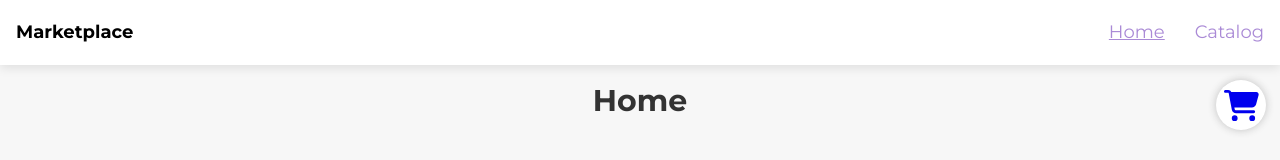
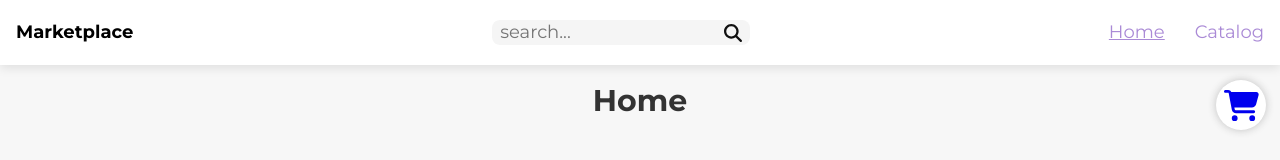
Before and after one commit to stasfr/marketplace, a Vue app: page / in a window 1280 px wide. Shown: the top 160 px of the page. Built offline with nearby package versions, Linux system fonts and the light colour scheme.

Commit message:
added search in header

```diff
--- a/src/assets/styles/common/navbar.scss
+++ b/src/assets/styles/common/navbar.scss
@@ -18,6 +18,24 @@
 .navbar-logo {
   color: $g-999;
   font-weight: 700;
+}
+
+.navbar-search {
+  height: 50%;
+  padding: 0 $padding;
+  background-color: $primary-color;
+  border-radius: $radius * 2;
+  display: flex;
+  align-items: center;
+  &__input {
+    all: unset;
+  }
+  &__btn {
+    all: unset;
+    margin-left: $margin;
+    display: flex;
+    align-items: center;
+  }
 }
 
 .navbar-list {
--- a/src/assets/styles/utils/vars.scss
+++ b/src/assets/styles/utils/vars.scss
@@ -24,7 +24,7 @@ $g-999  : #000000;
 
 // Main color
 $default-color           : #ffffff;
-$primary-color           : #4468e0;
+$primary-color           : #f5f5f5;
 $success-color           : #26de81;
 $danger-color            : #fc5c65;
 $warning-color           : #fed330;
--- a/src/components/v-header.vue
+++ b/src/components/v-header.vue
@@ -3,6 +3,10 @@
     <div class="container">
       <div class="navbar-content">
         <router-link class="navbar-logo" to="/">{{ title }}</router-link>
+        <div class="navbar-search">
+          <input class="navbar-search__input" type="text" placeholder="search...">
+          <button class="navbar-search__btn" @click="search"><font-awesome-icon icon="fa-solid fa-search" /></button>
+        </div>
         <ul class="navbar-list">
           <li class="navbar-item" v-for="link in links" :key="link.alias">
             <router-link class="navbar-link" :to="link.url">
@@ -17,6 +21,7 @@
 
 <script>
 import { links, title } from '@/_config'
+import { FontAwesomeIcon } from '@fortawesome/vue-fontawesome'
 
 export default {
   data() {
@@ -24,6 +29,14 @@ export default {
       title,
       links
     }
+  },
+  components: {
+    FontAwesomeIcon
+  },
+  methods: {
+    search() {
+      console.log(123);
+    }
   }
 }
 </script>
```
